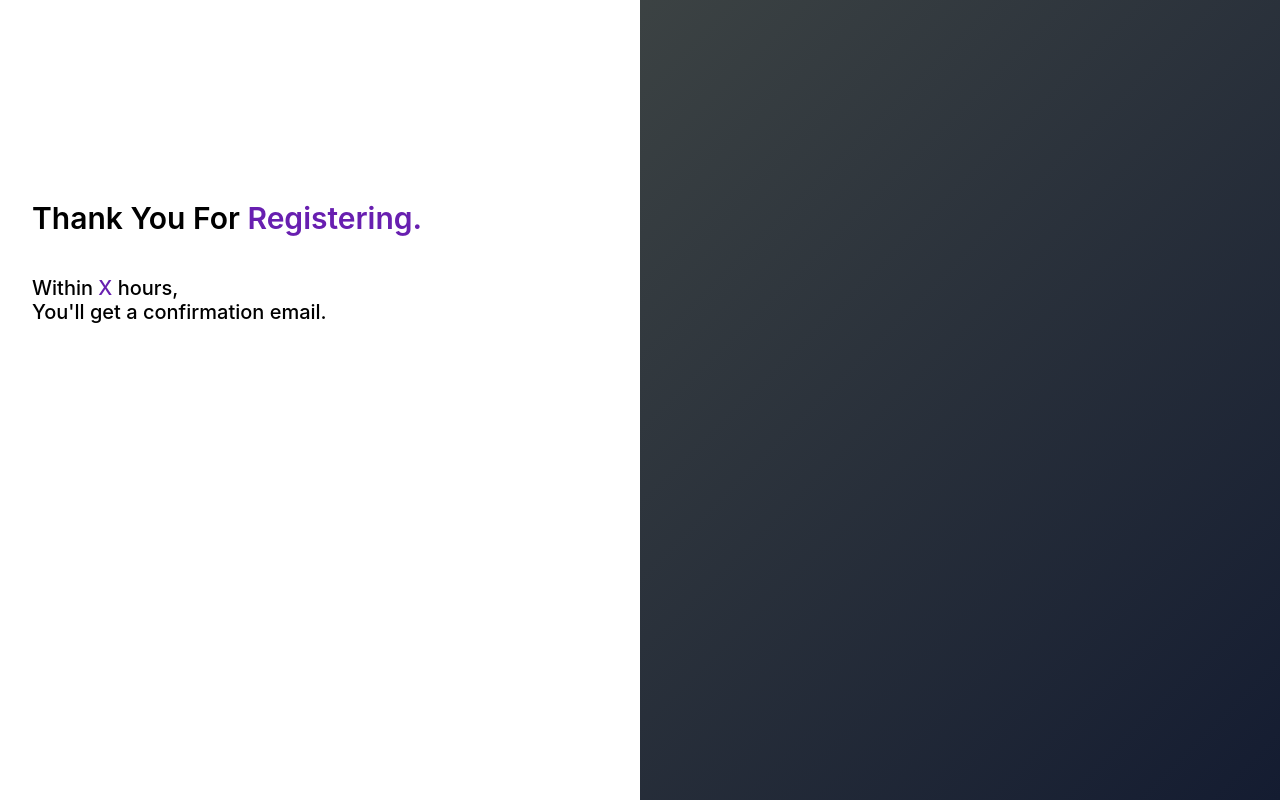
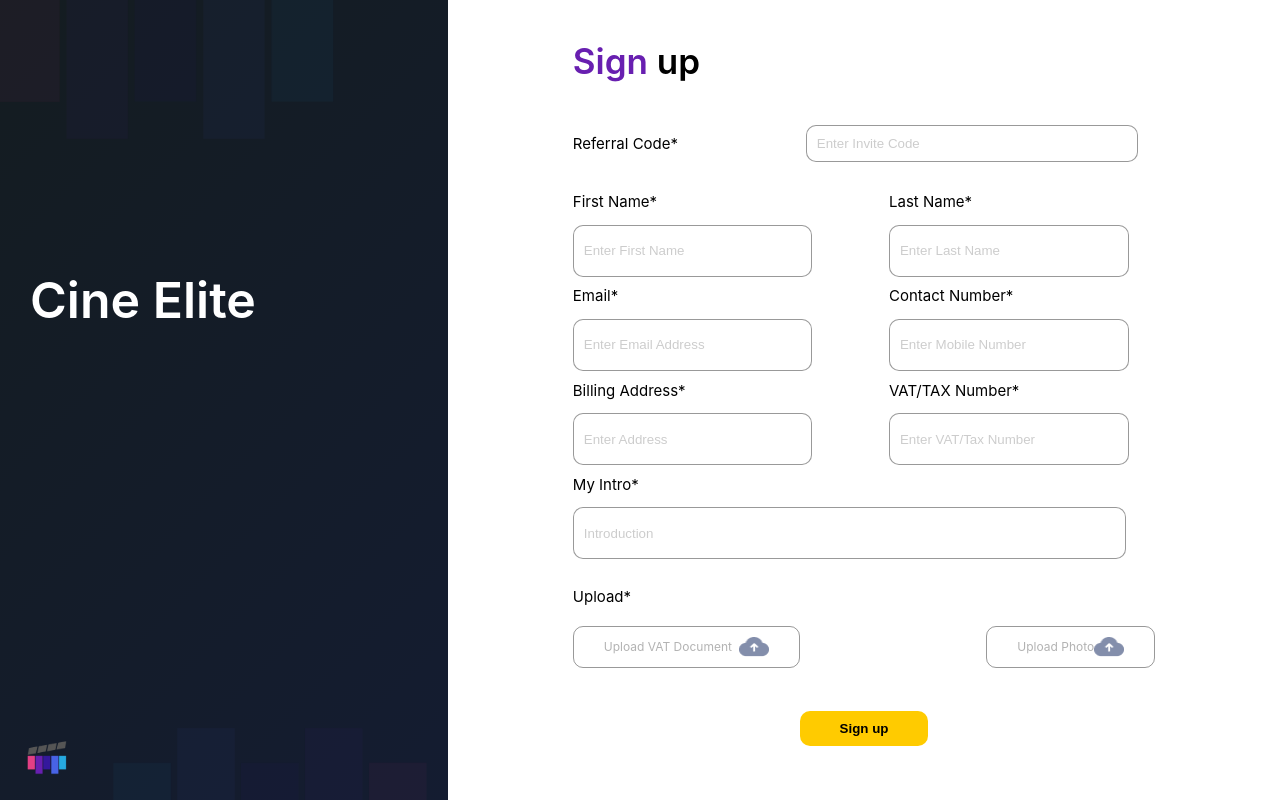
Before and after one commit to AryanSinghal1/CineElite, a React (Create React App) app in the folder client/: page /register in a window 1280 px wide. Built offline with nearby package versions, Linux system fonts and the light colour scheme.

Commit message:
error fixes

```diff
--- a/client/src/Signup.js
+++ b/client/src/Signup.js
@@ -36,7 +36,18 @@ function Signup() {
         vatDoc: vatDoc
       };
       console.log(data)
-    await axios.post("http://127.0.0.1:8000/register", data).then(()=>{setSignUp(true)}).catch((e)=>console.log(e))
+    await axios.post("http://127.0.0.1:8000/register", data).then(e=>{switch (e.data) {
+      case 0:
+        setSignUp(true)
+        break;
+      case 1:
+        window.alert("Invalid Invite Code")
+        console.log("invalid code")
+        break;
+        case 2:
+          window.alert("User Not Referred")
+          break;
+    };console.log(e.data)}).catch(e=>console.log(e));
   };
   const handleUploadImages = (e) =>{
     let file = e.target.files[0];
@@ -55,7 +66,7 @@ function Signup() {
     };
   }
   return (
-    <>{!signUp?<div className="signupMain"><div className="confirmation"><div className="confirmationTextContainer"><p className="registerDone">Thank You For <span className="reg">Registering.</span></p><p>Within <span className="reg">X</span> hours,</p><p>You'll get a confirmation email.</p></div></div><div className="confirmationBackground"></div></div>:(
+    <>{!signUp?(
       <div className="signupMain">
         <div className="info">
           <img src={logo1} className="logo1" alt="logo1"></img>
@@ -242,7 +253,7 @@ function Signup() {
             </div>
           </div>
         </div>
-      </div>)}
+      </div>):<div className="signupMain"><div className="confirmation"><div className="confirmationTextContainer"><p className="registerDone">Thank You For <span className="reg">Registering.</span></p><p>Within <span className="reg">X</span> hours,</p><p>You'll get a confirmation email.</p></div></div><div className="confirmationBackground"></div></div>}
     </>
   );
 }
```
Also changed, not shown: 1 other file (tests, documents, lock files or other folders).
